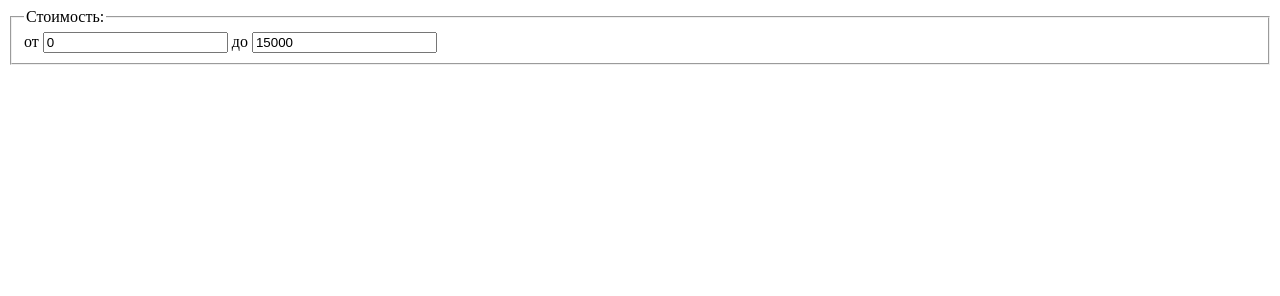
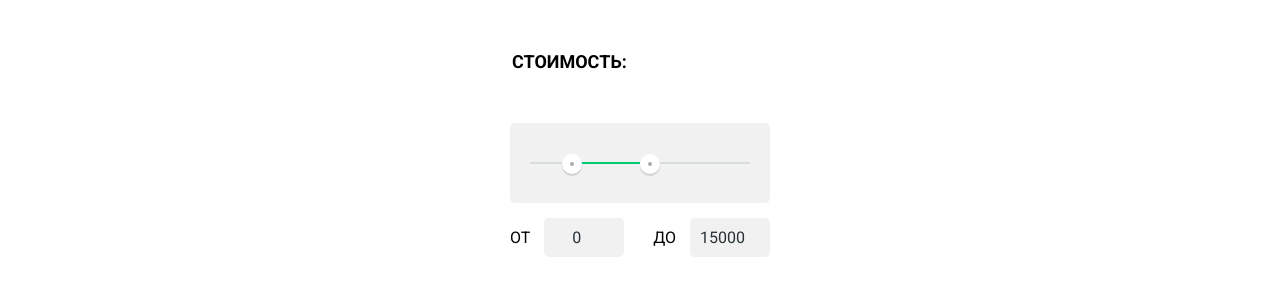
Before and after one commit to zarram89/01.my_barbershop, a plain HTML site: page filter.html in a window 1280 px wide. Drawn offline with Linux system fonts and the light colour scheme.

Commit message:
Добавяляет фильтр и карусель

```diff
--- a/filter.html
+++ b/filter.html
@@ -3,9 +3,9 @@
 
 <head>
   <meta charset="utf-8">
-  <title></title>
+  <title>Filter</title>
   <link rel="stylesheet" href="https://fonts.googleapis.com/css?family=Roboto:400,500,700;display=swap">
-  <link rel="stylesheet" href="style.css">
+  <link rel="stylesheet" href="style-filter.css">
 </head>
 
 <body>
@@ -15,10 +15,17 @@
       <div class="range-filter">
         <div class="range-controls">
           <div class="scale">
-            <div class="bar"></div>
+            <div class="bar" style="
+                width: 30%;
+                margin-left: 20%
+              "></div>
           </div>
-          <div class="toggle toggle-min"></div>
-          <div class="toggle toggle-max"></div>
+          <div class="toggle toggle-min" tabindex="0" style="
+              left: 20%
+            "></div>
+          <div class="toggle toggle-max" tabindex="0" style="
+              left: 50%
+            "></div>
         </div>
         <div class="price-controls">
           <label class="min-price">
--- /dev/null
+++ b/style-carousel.css
@@ -0,0 +1,131 @@
+html,
+body {
+  /* Для демонстрации */
+  min-height: 100vh;
+  margin: 0;
+}
+
+body {
+  font-size: 18px;
+  line-height: 1.2;
+  font-family: "Roboto", "Arial", sans-serif;
+}
+
+.site-wrapper {
+  min-width: 940px;
+  background-repeat: no-repeat;
+  background-position: top center;
+
+  /* Для демонстрации */
+  min-height: 100vh;
+}
+
+.site-wrapper-1 {
+  background-color: #849d8f;
+  background-image: url("img/slider-item-1.png");
+}
+
+.site-wrapper-2 {
+  background-color: #8996a6;
+  background-image: url("img/slider-item-2.png");
+}
+
+.site-wrapper-3 {
+  background-color: #9d8b84;
+  background-image: url("img/slider-item-3.png");
+}
+
+.container {
+  width: 900px;
+  margin: 0 auto;
+  padding: 0 20px;
+}
+
+.main-header {
+  /* Для демонстрации */
+  height: 100px;
+  background-color: rgba(0, 0, 0, 0.4);
+}
+
+.slider {
+  position: relative;
+  padding-top: 321px;
+  text-align: center;
+  color: #ffffff;
+}
+
+.slider-list {
+  margin: 0;
+  padding: 0;
+  list-style: none;
+}
+
+.slide {
+  display: none;
+}
+
+.slide-current {
+  display: block;
+}
+
+.slide-title {
+  width: 700px;
+  margin: 0 auto;
+  margin-bottom: 27px;
+  font-size: 60px;
+  line-height: 60px;
+  font-weight: 800;
+}
+
+.button {
+  display: inline-block;
+  padding: 12px 44px;
+  font-weight: 600;
+  font-size: 31px;
+  line-height: 41px;
+  text-align: center;
+  color: #ffffff;
+  vertical-align: top;
+  text-decoration: none;
+  text-shadow: 0 2px 5px rgba(160, 32, 11, 0.76);
+  background: #f26843;
+  background: linear-gradient(to bottom, #f26843, #e74a35);
+  border-radius: 50px;
+  box-shadow: 0 2px 2px rgba(172, 16, 0, 0.64);
+  border: none;
+  cursor: pointer;
+}
+
+.button:hover {
+  background: linear-gradient(to bottom, #f58669, #ec6f5e);
+  box-shadow: 0 2px 2px rgba(172, 16, 0, 1);
+}
+
+.button:active {
+  background: linear-gradient(to bottom, #d84732, #e1613e);
+  box-shadow: inset 0 2px 2px rgba(172, 16, 0, 1);
+}
+
+.slider-controls {
+  position: absolute;
+  bottom: 63px;
+  left: 0;
+  z-index: 20;
+  display: flex;
+  width: 67px;
+  justify-content: space-between;
+}
+
+.slider-controls button {
+  padding: 0;
+  width: 17px;
+  height: 17px;
+  background-color: transparent;
+  border: 2px solid #ffffff;
+  border-radius: 50%;
+  cursor: pointer;
+}
+
+.slider-controls .current {
+  background-color: #ffffff;
+}
--- a/style-filter.css
+++ b/style-filter.css
@@ -32,7 +32,69 @@ body {
 }
 
 .range-controls {
-  height: 80px;
+  position: relative;
+  height: 41px;
+  margin-bottom: 15px;
+  padding-top: 39px;
+  padding-right: 20px;
+  padding-left: 20px;
   background-color: #f1f1f1;
   border-radius: 5px;
 }
+
+.range-controls .scale {
+  height: 2px;
+  background: #d7dcde;
+}
+
+.range-controls .bar {
+  width: 70%;
+  height: 2px;
+  background: #00ca74;
+}
+
+.range-controls .toggle {
+  position: absolute;
+  top: 31px;
+  left: 0;
+  width: 4px;
+  height: 4px;
+  padding: 0;
+  border: 8px solid #ffffff;
+  background-color: #ababab;
+  border-radius: 50%;
+  box-shadow: 0 2px 1px 0 #cfcfcf;
+  cursor: pointer;
+}
+
+.range-controls .toggle-min {
+  left: 18px;
+}
+
+.range-controls .toggle-max {
+  left: 160px;
+}
+
+.price-controls {
+  display: flex;
+  justify-content: space-between;
+}
+
+.price-controls label {
+  text-transform: uppercase;
+  font-family: "Roboto", "Arial", sans-serif;
+  font-size: 16px;
+}
+
+.price-controls input {
+  width: 60px;
+  padding: 10px;
+  margin-left: 10px;
+  text-align: center;
+  color: #283136;
+  border: none;
+  border-radius: 5px;
+  background: #f1f1f1;
+  font-family: inherit;
+  font-size: inherit;
+}
```
Also changed, not shown: carousel.html (added, +52 -0 lines), 3 other files.
